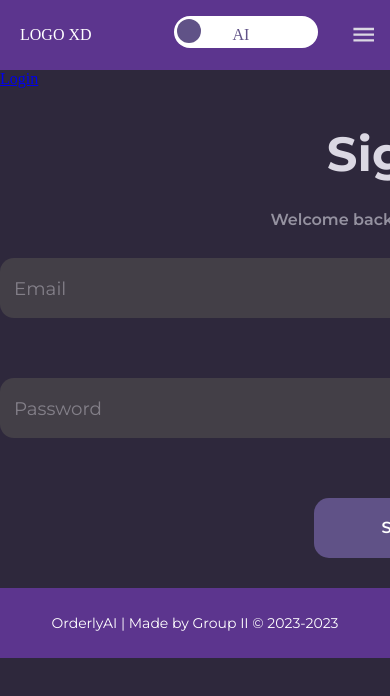
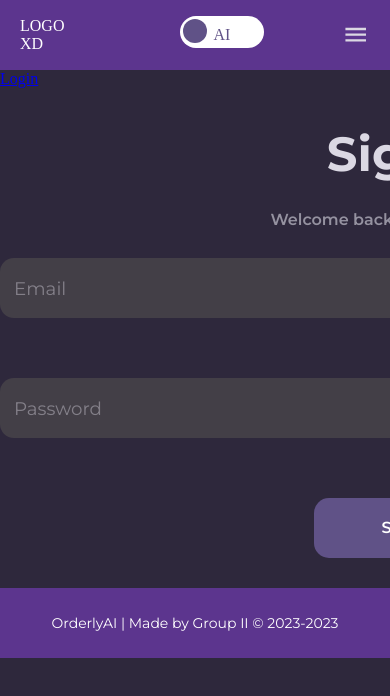
Before and after one commit to dyrpit/orderly-ai-2, a React (Vite) app: page /Login in a window 390 px wide. Shown: the top 696 px of the page. Built offline with nearby package versions, Linux system fonts and the light colour scheme.

Commit message:
finally navbar (#48)

```diff
--- a/src/Components/Menu/Menu.styles.ts
+++ b/src/Components/Menu/Menu.styles.ts
@@ -50,6 +50,9 @@ export const StyledLogoContainer = styled(Box)(({ theme }) => ({
   [theme.breakpoints.down("laptop")]: {
     width: "110px",
   },
+  [theme.breakpoints.down("tablet")]: {
+    width: "70px",
+  },
 }));
 
 export const DrawerHeader = styled("div")(({ theme }) => ({
--- a/src/ui/Switch/Switch.styles.ts
+++ b/src/ui/Switch/Switch.styles.ts
@@ -6,14 +6,14 @@ export const StyledSwitch = styled(Switch)(({ theme, checked }) => ({
   height: '55px',
   padding: 8,
   [`${theme.breakpoints.down('tablet')}`]: {
-    width: '160px',
+    width: '100px',
   },
 
   [`& .${switchClasses.checked}`]: {
     transform: "translateX(195px)",
     opacity: 1,
     [`${theme.breakpoints.down('tablet')}`]: {
-      transform: "translateX(110px)",
+      transform: "translateX(60px)",
     },
     [`& + .${switchClasses.track}`]: {
       backgroundColor: theme.palette.info.main
@@ -35,7 +35,7 @@ export const StyledSwitch = styled(Switch)(({ theme, checked }) => ({
       width: '250px',
       textAlign: 'center',
       [`${theme.breakpoints.down('tablet')}`]: {
-        width: '150px',
+        width: '100px',
         content: "'AI'",
       },
     },
```
